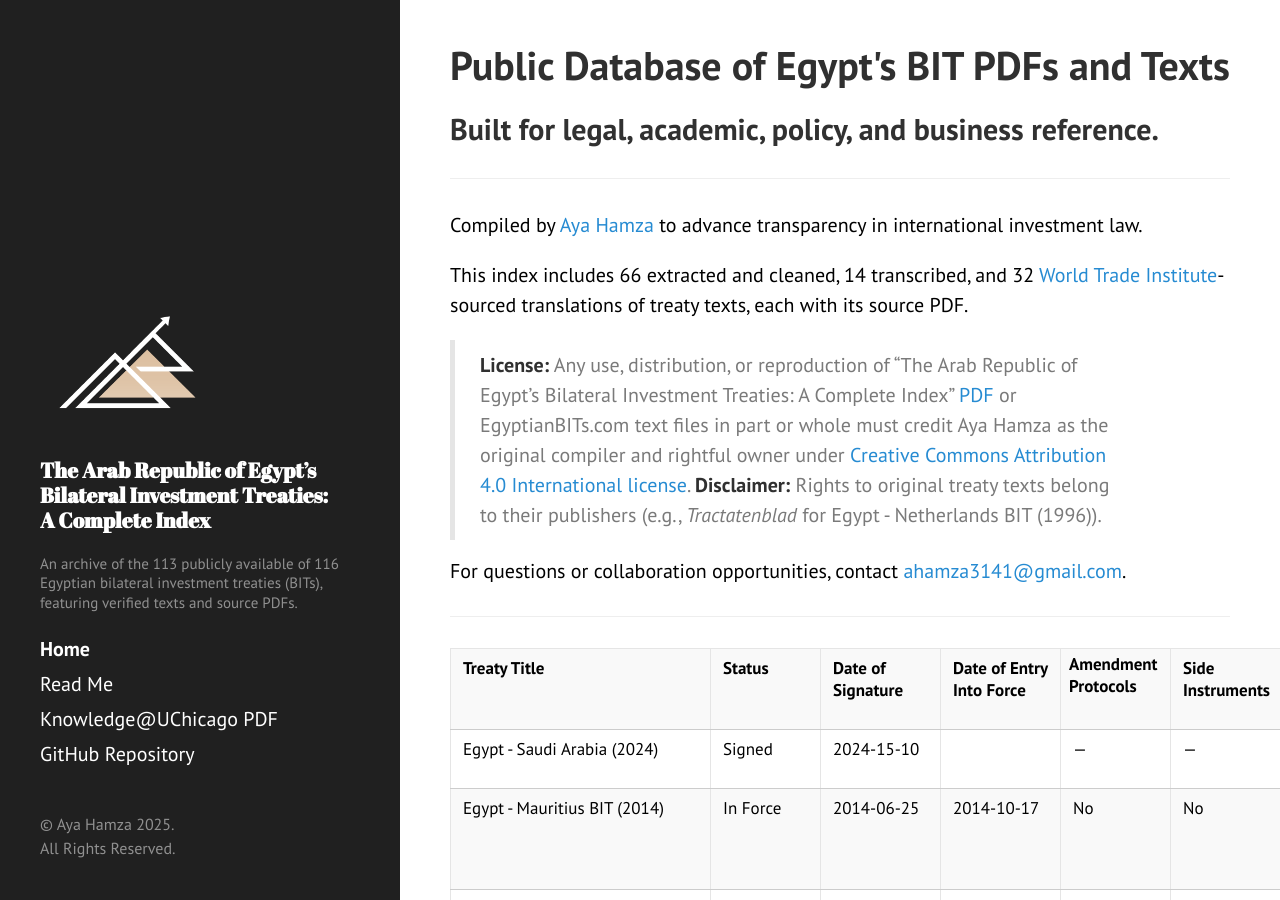
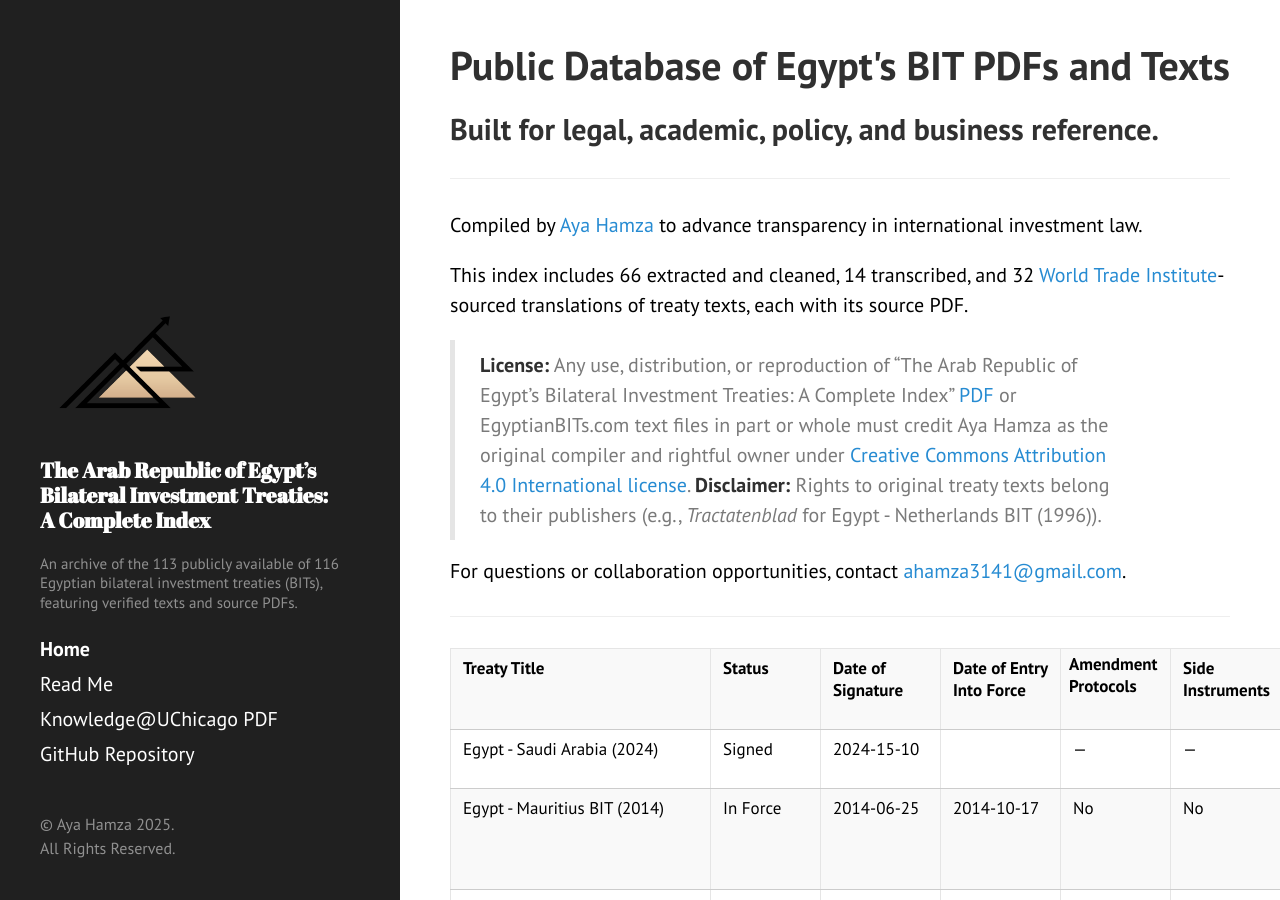
Before and after one commit to ayahamza1/MENABITs, a Jekyll site: the page built from index.md, in a window 1280 px wide and 900 px high. Built offline with Jekyll 4.4.1, drawn with Linux system fonts in a browser that asks for light colours.

Commit message:
Update sidebar.html

```diff
--- a/_includes/sidebar.html
+++ b/_includes/sidebar.html
@@ -2,26 +2,25 @@
   <div class="container sidebar-sticky">
     <div class="sidebar-about">
 
-      <!-- Logo Switcher -->
+      <!-- Logo Display -->
       <div class="logo-wrapper" style="text-align: center; margin-bottom: 1rem;">
-        <img src="{{ site.baseurl }}/public/dark-mode.png" alt="Logo for Light Mode" class="logo-img logo-light" style="height: 140px;">
-        <img src="{{ site.baseurl }}/public/light-mode.png" alt="Logo for Dark Mode" class="logo-img logo-dark" style="height: 140px;">
+        <img src="{{ site.baseurl }}/public/light-mode.png" alt="Aya Hamza Logo" class="logo-img" style="height: 140px;">
       </div>
 
-      <!-- Site Title -->
+      <!-- Site Title & Tagline -->
       <h1 class="sidebar-title">{{ site.title | markdownify }}</h1>
       <p class="lead">{{ site.description }}</p>
     </div>
 
     <!-- Navigation -->
     <nav class="sidebar-nav">
-  <!-- Home link for root path -->
+      <!-- Home link -->
       <a class="sidebar-nav-item{% if page.url == '/' %} active{% endif %}" href="{{ site.baseurl }}/">Home</a>
 
-  <!-- Read Me page -->
+      <!-- Read Me -->
       <a class="sidebar-nav-item{% if page.url == '/readme/' %} active{% endif %}" href="{{ site.baseurl }}/readme/">Read Me</a>
 
-  <!-- Dynamically include other pages (excluding Read Me and Home) -->
+      <!-- Dynamically generated pages (excluding Home and Read Me) -->
       {% assign pages_list = site.pages %}
       {% for node in pages_list %}
         {% if node.title and node.layout == "page" and node.url != "/readme/" and node.url != "/" %}
@@ -36,8 +35,7 @@
       <a class="sidebar-nav-item" href="{{ site.github.repo }}" target="_blank">GitHub Repository</a>
     </nav>
 
-
-
+    <!-- Footer -->
     <p style="font-size: 0.8rem; color: rgba(255,255,255,0.5); margin-top: 2rem;">
       &copy; Aya Hamza {{ site.time | date: '%Y' }}.<br>
       All Rights Reserved.
```
Lines whose indentation alone changed are shown as unchanged.
